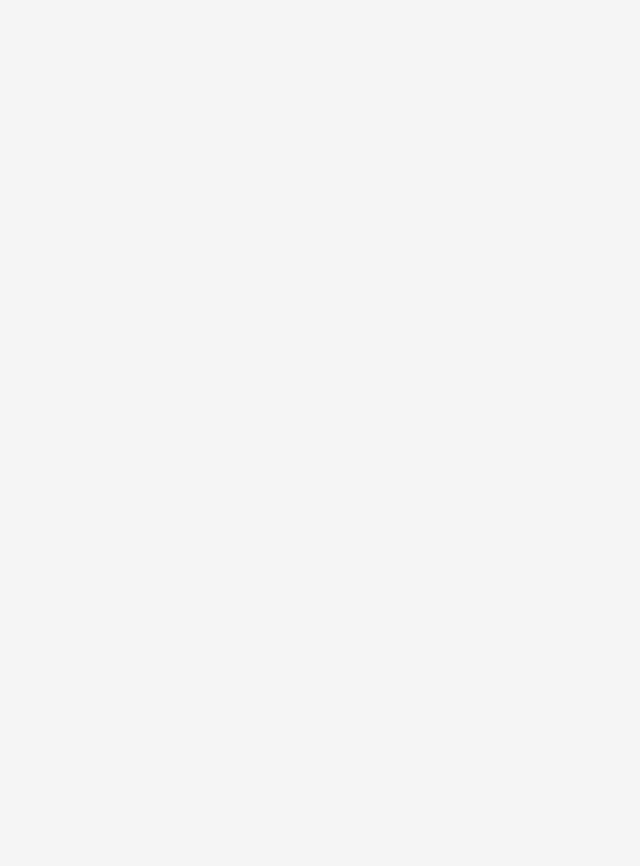
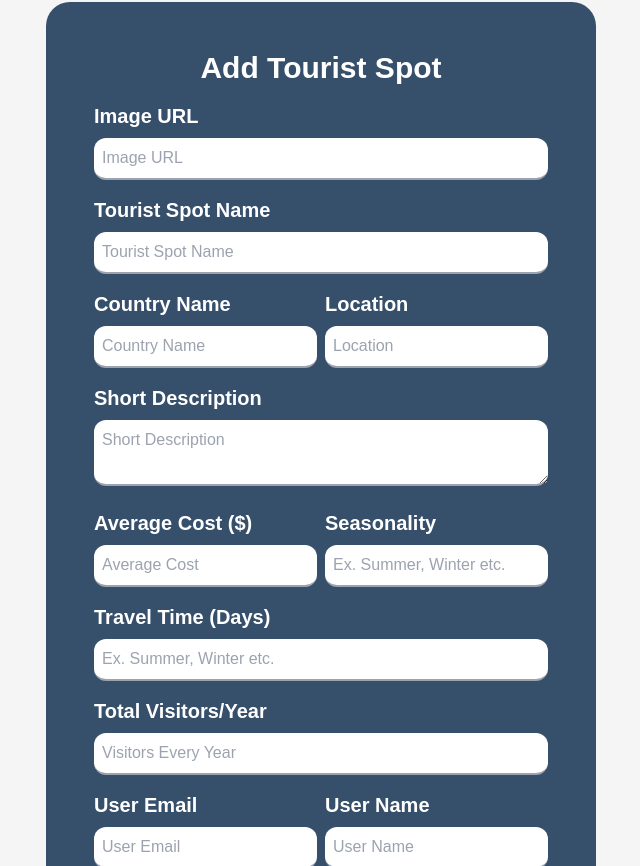
Before and after one commit to GaziFayaz/Tourism-Management-Website-Client, a React (Vite) app: page /add-tourist-spot in a window 1280 px wide. Shown: the part 154-1020 px from the top of the page, without its empty margins (319-959 px from the left). Built offline with nearby package versions, Linux system fonts and the light colour scheme; no server answers; sample sign-in values are in the browser's storage.

Commit message:
set up private route for addTouristSpot

```diff
--- a/src/Components/AddTouristSpot/AddTouristSpot.jsx
+++ b/src/Components/AddTouristSpot/AddTouristSpot.jsx
@@ -2,8 +2,19 @@
 import { useContext, useEffect, useState } from "react";
 import { toast } from "react-toastify";
 import { Helmet } from "react-helmet-async";
+import AOS from "aos";
+import "aos/dist/aos.css";
+import { AuthContext } from "../../Providers/AuthProvider";
+
 
 const AddTouristSpot = () => {
+  useEffect(() => {
+		AOS.init();
+		AOS.refresh();
+	}, []);
+
+	const { user } =
+		useContext(AuthContext);
 
 	const { register, handleSubmit, watch  } = useForm();
 
@@ -52,7 +63,7 @@
 						className="border-b-2 border-gray-400 w-full p-2 rounded-xl"
 					/>
 				</div>
-				<div className="flex gap-2">
+				<div className="flex gap-2 w-full">
 					<div className="w-full">
 						<p className="text-xl font-semibold text-white mb-2">
 							Country Name
@@ -96,7 +107,7 @@
 					/>
 				</div>
 
-				<div className="flex gap-2">
+				<div className="flex gap-2 w-full">
 					<div className="w-full">
 						<p className="text-xl font-semibold text-white mb-2">
 							Average Cost ($)
@@ -152,7 +163,7 @@
 						className="border-b-2 border-gray-400 w-full p-2 rounded-xl"
 					/>
 				</div>
-				<div className="flex gap-2">
+				<div className="flex gap-2 w-full">
 					<div className="w-full">
 						<p className="text-xl font-semibold text-white mb-2">User Email</p>
 						<input
--- /dev/null
+++ b/src/Routes/PrivateRoutes.jsx
@@ -0,0 +1,24 @@
+/* eslint-disable react/prop-types */
+import { useContext } from "react";
+import { AuthContext } from "../Providers/AuthProvider";
+import { Navigate, useLocation } from "react-router-dom";
+
+const PrivateRoutes = ({ children }) => {
+	const { user, loading } = useContext(AuthContext);
+  const location = useLocation()
+
+	if (loading) {
+		return (
+			<div className="flex justify-center ">
+				<span className="loading loading-spinner loading-lg text-accent-pink "></span>
+			</div>
+		);
+	}
+
+	if (user) {
+		return children;
+	}
+	return <Navigate state={location.pathname} to={"/login"}></Navigate>;
+};
+
+export default PrivateRoutes;
--- a/src/Routes/Routes.jsx
+++ b/src/Routes/Routes.jsx
@@ -5,6 +5,7 @@
 import AllTouristSpots from "../Components/AllTouristSpots/AllTouristSpots";
 import Login from "../Components/Login/Login";
 import Register from "../Components/Register/Register";
+import PrivateRoutes from "./PrivateRoutes";
 
 export const router = createBrowserRouter([
 	{
@@ -17,20 +18,24 @@
 			},
 			{
 				path: "/all-tourist-spots",
-        element: <AllTouristSpots></AllTouristSpots>
+				element: <AllTouristSpots></AllTouristSpots>,
 			},
 			{
 				path: "/add-tourist-spot",
-        element: <AddTouristSpot></AddTouristSpot>
+				element: (
+					<PrivateRoutes>
+						<AddTouristSpot></AddTouristSpot>
+					</PrivateRoutes>
+				),
 			},
 			{
 				path: "/login",
-        element: <Login></Login>
+				element: <Login></Login>,
 			},
 			{
 				path: "/register",
-        element: <Register></Register>
-      }
-    ]
-  }
-])
+				element: <Register></Register>,
+			},
+		],
+	},
+]);
```
Lines whose indentation alone changed are shown as unchanged.
